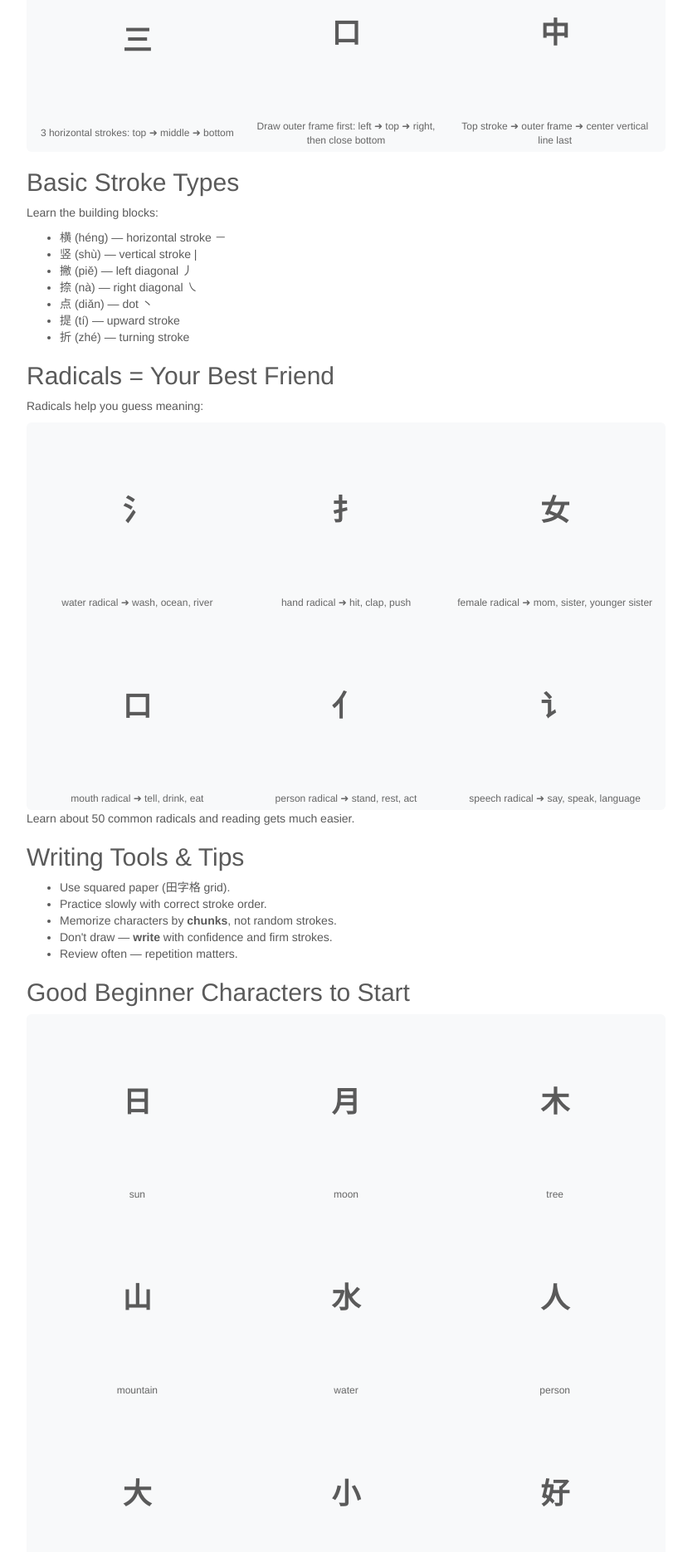
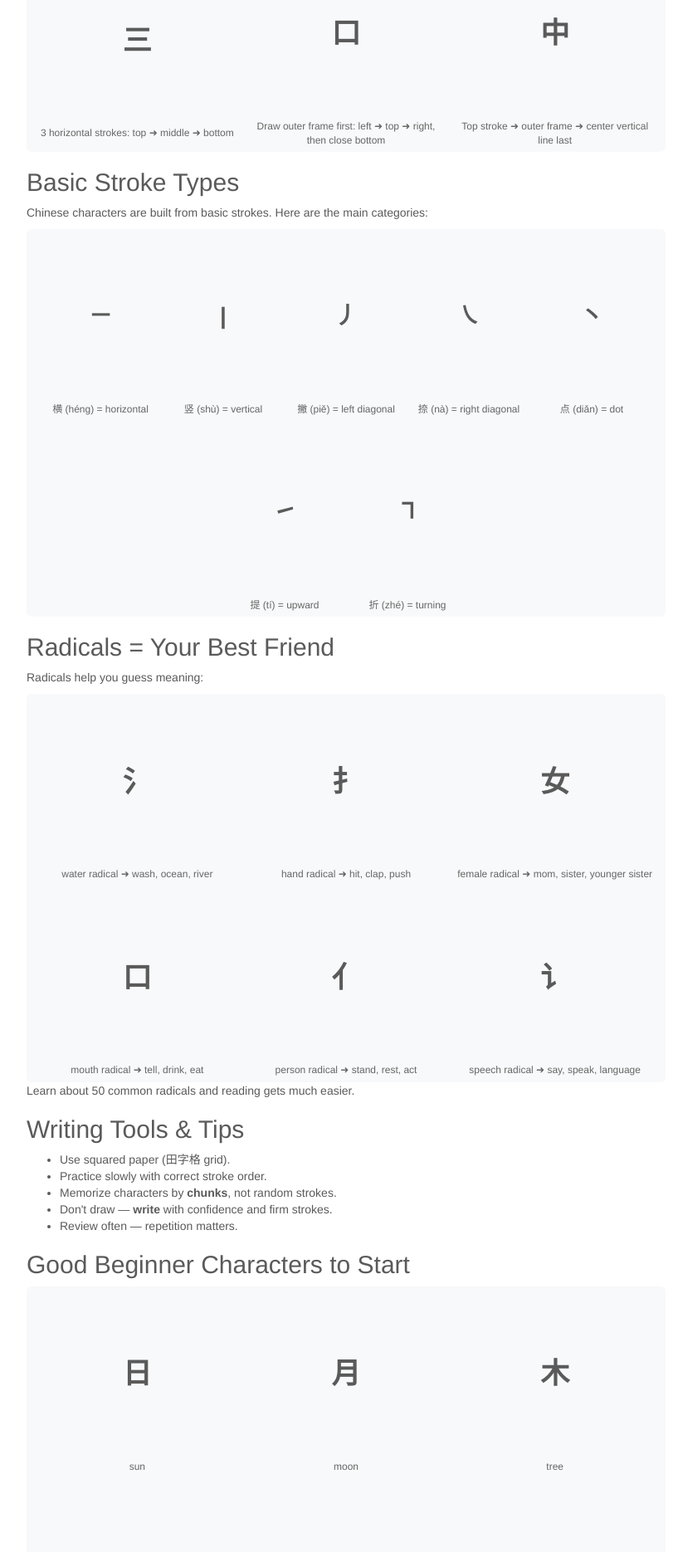
Before and after one commit to yorickreum/hanziguide, a Jekyll site: the page built from howto.html, in a window 1280 px wide. Shown: the part 972-2842 px from the top of the page at 83% size, without its empty margins (223-1040 px from the left). Built offline with Jekyll 4.4.1, drawn with Linux system fonts in a browser that asks for light colours.

Commit message:
Improve Basic Stroke Types section formatting

```diff
--- a/howto.html
+++ b/howto.html
@@ -63,6 +63,13 @@ permalink: /howto/
     max-width: none;
     min-width: auto;
   }
+  .char-grid.stroke-grid .char-item {
+    flex: 0 1 calc(20% - 15px);
+    max-width: calc(20% - 15px);
+  }
+  .char-grid.stroke-grid .char-item .char {
+    font-size: 2em;
+  }
   @media (max-width: 768px) {
     .char-grid {
       flex-wrap: wrap;
@@ -73,6 +80,10 @@ permalink: /howto/
     .char-item {
       flex: 0 1 calc(50% - 15px);
       max-width: calc(50% - 15px);
+    }
+    .char-grid.stroke-grid .char-item {
+      flex: 0 1 calc(33.333% - 12px);
+      max-width: calc(33.333% - 12px);
     }
   }
 </style>
@@ -120,16 +131,16 @@ permalink: /howto/
 </div>
 
 <h2>Basic Stroke Types</h2>
-<p>Learn the building blocks:</p>
-<ul>
-  <li>横 (héng) — horizontal stroke －</li>
-  <li>竖 (shù) — vertical stroke |</li>
-  <li>撇 (piě) — left diagonal 丿</li>
-  <li>捺 (nà) — right diagonal ㇏</li>
-  <li>点 (diǎn) — dot 丶</li>
-  <li>提 (tí) — upward stroke</li>
-  <li>折 (zhé) — turning stroke</li>
-</ul>
+<p>Chinese characters are built from basic strokes. Here are the main categories:</p>
+<div class="char-grid stroke-grid">
+  <div class="char-item"><span class="char">－</span><span class="desc">横 (héng) = horizontal</span></div>
+  <div class="char-item"><span class="char">|</span><span class="desc">竖 (shù) = vertical</span></div>
+  <div class="char-item"><span class="char">丿</span><span class="desc">撇 (piě) = left diagonal</span></div>
+  <div class="char-item"><span class="char">㇏</span><span class="desc">捺 (nà) = right diagonal</span></div>
+  <div class="char-item"><span class="char">丶</span><span class="desc">点 (diǎn) = dot</span></div>
+  <div class="char-item"><span class="char">㇀</span><span class="desc">提 (tí) = upward</span></div>
+  <div class="char-item"><span class="char">㇕</span><span class="desc">折 (zhé) = turning</span></div>
+</div>
 
 <h2>Radicals = Your Best Friend</h2>
 <p>Radicals help you guess meaning:</p>
```
